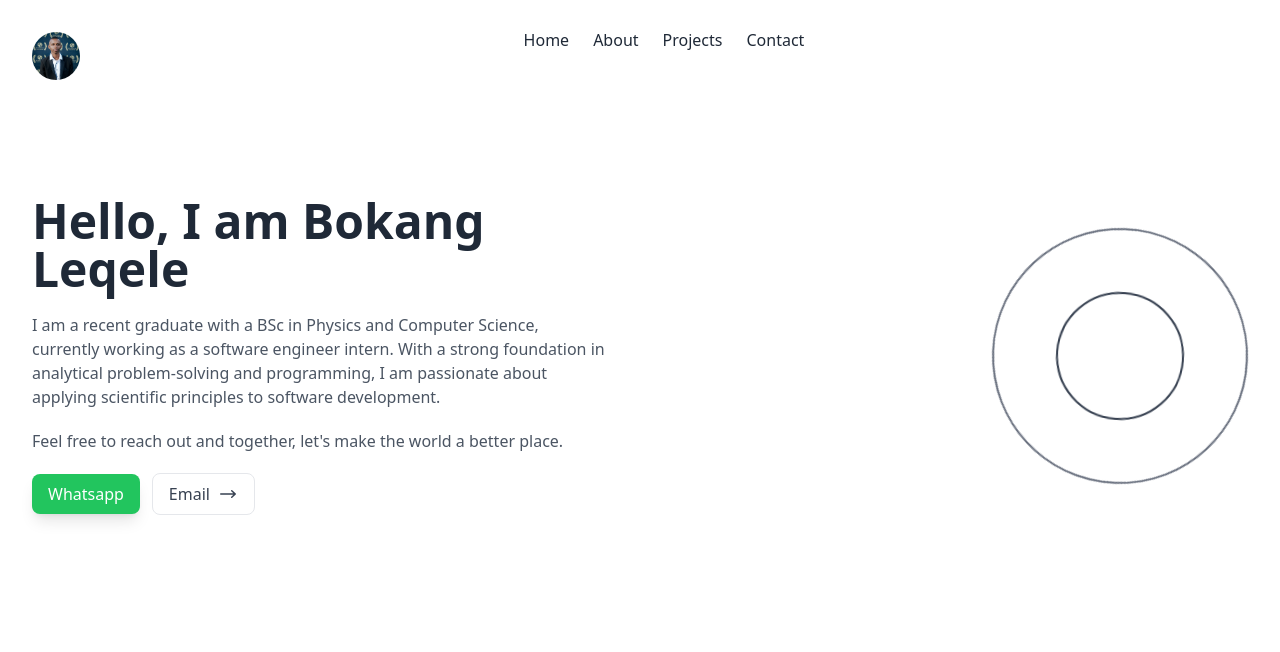
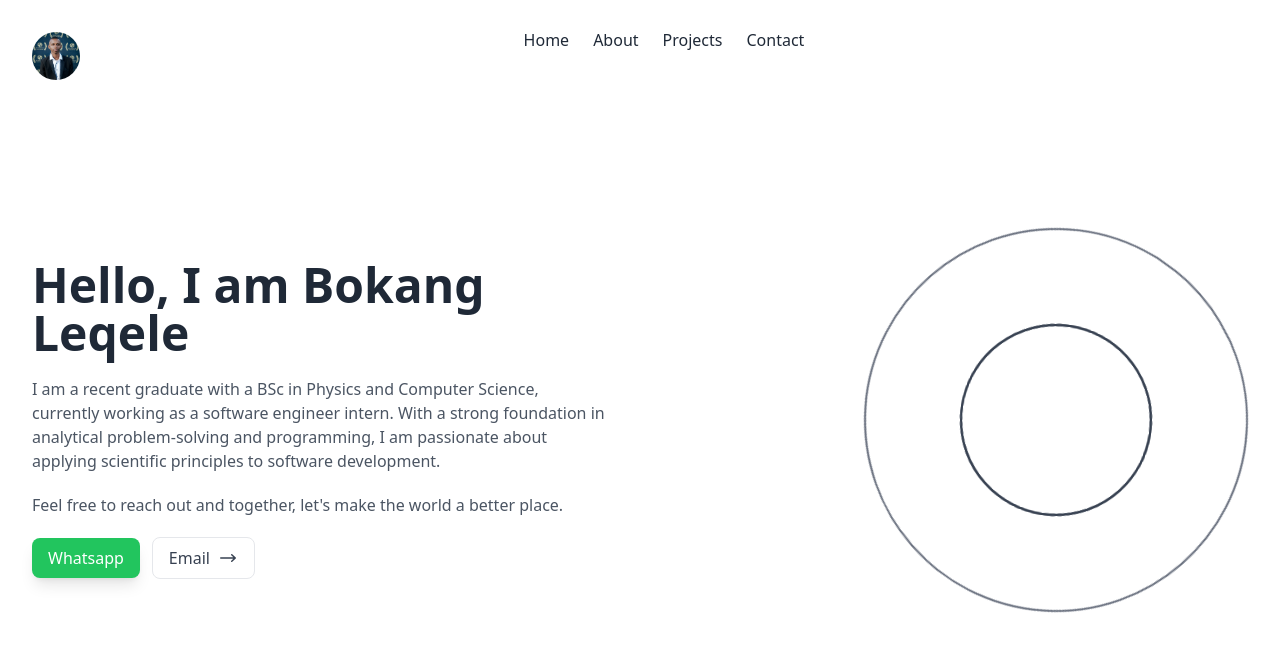
Before and after one commit to bokangleqele/My-Portfolio, a Next.js app: page / in a window 1280 px wide. Shown: the top 652 px of the page. Built offline with nearby package versions, Linux system fonts and the light colour scheme.

Commit message:
orbiting items make more sense. Footer menu has some header

```diff
--- a/components/FrontEnd/Footer.tsx
+++ b/components/FrontEnd/Footer.tsx
@@ -168,21 +168,17 @@ export default function FlowerMenu({
 
   // Define your menu items
   const items: MenuItem[] = [
-  { icon: menuIcons[0].icon, href: "https://wa.me/26663325395"  },
+    { icon: menuIcons[0].icon, href: "https://wa.me/26663325395" },
     { icon: menuIcons[1].icon, href: "https://github.com/bokangleqele" },
     { icon: menuIcons[2].icon, href: "https://www.linkedin.com/in/bokang-leqele-03a1882b1/" },
     { icon: menuIcons[3].icon, href: "mailto:bokangleqele7@gmail.com" },
-
   ];
 
   return (
-       <nav
-      className="relative min-h-64 w-full sm:w-[35vw] sm:h-[8vh] h-auto flex justify-center items-center"
-    >
-
-     {/* Centered Text */}
-     <div className="absolute top-1/2 right-0 transform -translate-y-1/2 translate-x-80 text-white sm:block hidden">
-  Website Solely Built by Bokang Leqele
+    <nav className="relative min-h-64 w-full sm:w-[35vw] sm:h-[8vh] h-auto flex justify-center items-center">
+      {/* Header Text */}
+      <div className="absolute top-12 left-1/2 transform -translate-x-1/2 text-white font-bold">
+        Find me here
       </div>
 
       <MenuToggler
@@ -210,10 +206,16 @@ export default function FlowerMenu({
           />
         ))}
       </ul>
+
       {/* Centered Text */}
+      <div className="absolute top-1/2 right-0 transform -translate-y-1/2 translate-x-80 text-white sm:block hidden">
+        Website Solely Built by Bokang Leqele
+      </div>
+
+      {/* Copyright Text */}
       <div className="absolute top-1/2 right-0 transform -translate-y-1/2 translate-x-[800px] text-white sm:block hidden">
         <span className="flex items-center">
-    <FaCopyright className="mr-2" /> {/* Copyright icon */}
+          <FaCopyright className="mr-2" />
           All rights reserved
         </span>
       </div>
--- a/components/FrontEnd/Hero.tsx
+++ b/components/FrontEnd/Hero.tsx
@@ -48,9 +48,12 @@ import OrbitingItems from "@/components/FrontEnd/orbiting-items";
 import { Icons } from "@/components/FrontEnd/icons";
 
 const orbitingIcons = [
-    <Icons.gitHub key="github" className="h-6 w-6 text-white" />,
-    <Icons.twitter key="twitter" className="h-6 w-6 text-white" />,
-    <Icons.linkedIn key="linkedin" className="h-6 w-6 text-white" />,
+    <Icons.gitHub key="github" className="h-10 w-10 text-white" />,
+    <Icons.figma key="figma" className="h-10 w-10 text-white" />,
+    <Icons.linkedIn key="linkedin" className="h-10 w-10 text-white" />,
+    <Icons.html key="html" className="h-10 w-10 text-white" />,
+    <Icons.react key="react" className="h-10 w-10 text-white" />,
+    <Icons.javascript key="javascript" className="h-10 w-10 text-white" />,
   ];
 
 
--- a/components/FrontEnd/icons.ts
+++ b/components/FrontEnd/icons.ts
@@ -1,11 +1,15 @@
 // icons.ts
-import {FaWhatsapp,FaGithub, FaLinkedin, FaEnvelope } from "react-icons/fa";  // Importing icons from react-icons library
+import {FaWhatsapp,FaGithub, FaLinkedin, FaEnvelope, FaHtml5, FaReact, FaJava, FaFigma } from "react-icons/fa";  // Importing icons from react-icons library
 import { FaTwitter } from "react-icons/fa6";
 
 export const Icons = {
   gitHub: FaGithub,
  twitter: FaTwitter,
  linkedIn: FaLinkedin,
+ html:FaHtml5,
+ react:FaReact,
+ javascript:FaJava,
+ figma:FaFigma
 };
 
 export const menuIcons = [
--- a/components/FrontEnd/orbiting-items.tsx
+++ b/components/FrontEnd/orbiting-items.tsx
@@ -94,7 +94,7 @@ export default function OrbitingItems({
       />
       <div
         className={cn(
-          "relative flex h-64 w-64 animate-[rotate-full_45s] items-center justify-center ease-linear repeat-infinite",
+          "relative flex h-96 w-96 animate-[rotate-full_45s] items-center justify-center ease-linear repeat-infinite",
           {
             "group-hover:[animation-play-state:paused]": pauseOnHover,
           },
@@ -106,7 +106,7 @@ export default function OrbitingItems({
           return (
             <div
               key={index}
-              className="absolute flex h-12 w-12 items-center justify-center rounded-full "
+              className="absolute flex h-16 w-16 items-center justify-center rounded-full "
               style={calculateItemStyle({
                 index,
                 radius,
@@ -118,6 +118,13 @@ export default function OrbitingItems({
           );
         })}
 
+          <div
+            className={cn("absolute h-1/2 w-1/2 rounded-full border-2 border-gray-700 flex items-center justify-center", reverse)}
+          >
+            <p className="text-lg text-white">Technical Skills</p>
+          </div>
+
+
         <div
           className={cn("absolute h-1/2 w-1/2 rounded-full border-2 border-gray-700", reverse)}
         />
```
Lines whose indentation alone changed are shown as unchanged.
